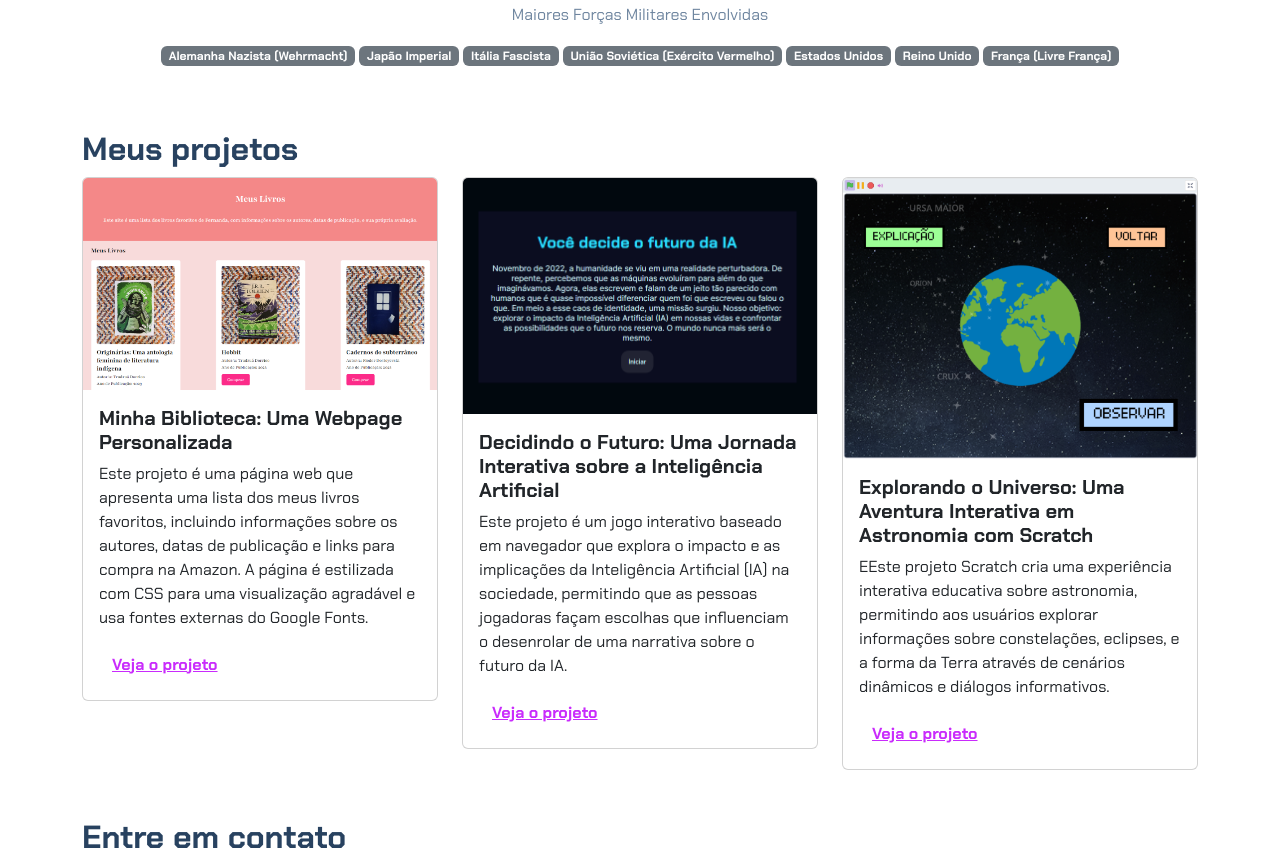
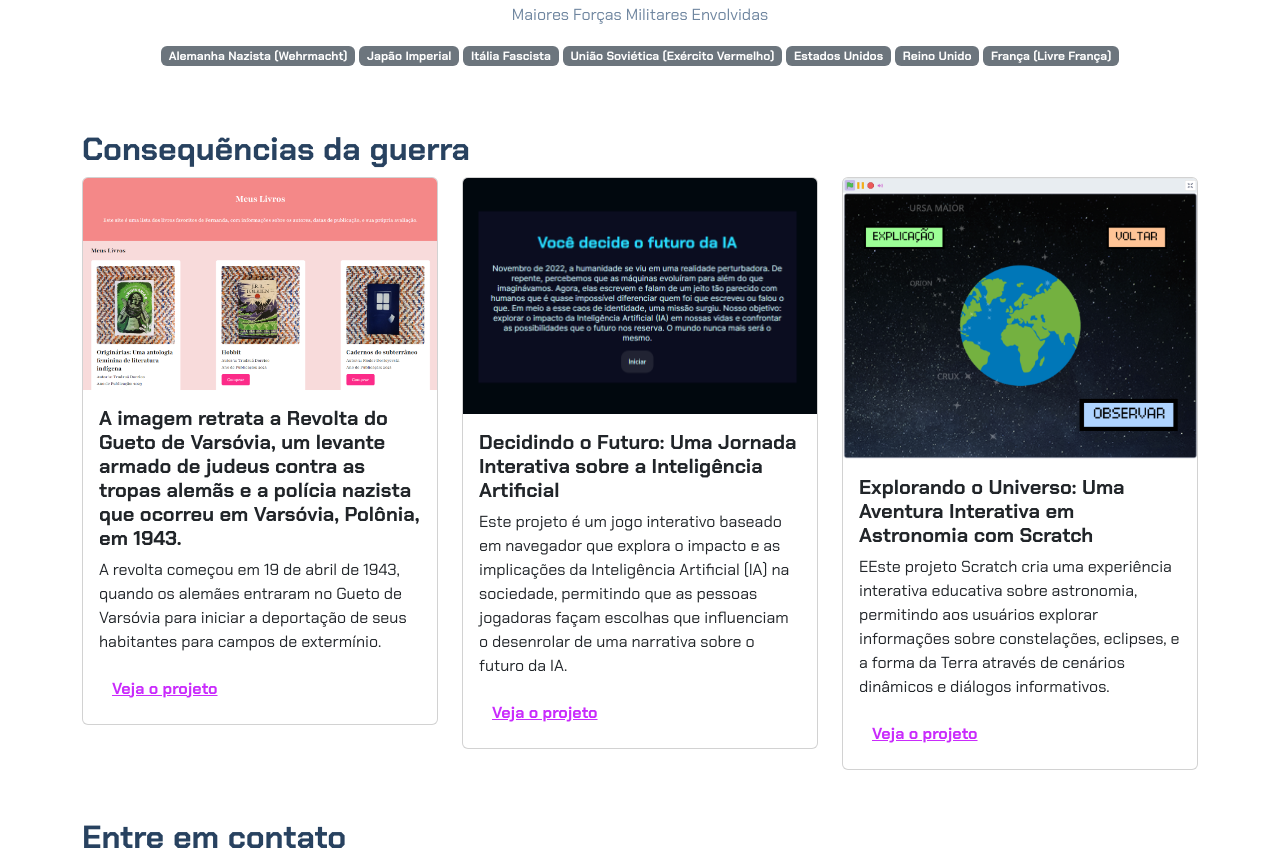
Before and after one commit to silvaz323/Projeto-Portifolio-2B-Julio, a plain HTML site: page index.html in a window 1280 px wide. Shown: the part 337-1191 px from the top of the page. Drawn offline with nearby package versions, Linux system fonts and the light colour scheme.

Commit message:
Update index.html

```diff
--- a/index.html
+++ b/index.html
@@ -31,18 +31,15 @@
         </div>
     </header>
     <main class="container mt-5">
-        <h2>Meus projetos</h2>
+        <h2>Consequẽncias da guerra</h2>
         <div class="row">
             <!-- Projeto 1 -->
             <div class="col-md-4">
                 <div class="card">
                     <img src="img/projeto-1.png" class="card-img-top" alt="Imagem do projeto de biblioteca virtual">
                     <div class="card-body">
-                        <h5 class="card-title">Minha Biblioteca: Uma Webpage Personalizada</h5>
-                        <p class="card-text">Este projeto é uma página web que apresenta uma lista dos meus livros
-                            favoritos, incluindo informações sobre os autores, datas de publicação e links para compra
-                            na Amazon. A página é estilizada com CSS para uma visualização agradável e usa fontes
-                            externas do Google Fonts.
+                        <h5 class="card-title">A imagem retrata a Revolta do Gueto de Varsóvia, um levante armado de judeus contra as tropas alemãs e a polícia nazista que ocorreu em Varsóvia, Polônia, em 1943. </h5>
+                        <p class="card-text">A revolta começou em 19 de abril de 1943, quando os alemães entraram no Gueto de Varsóvia para iniciar a deportação de seus habitantes para campos de extermínio.
                         </p>
                         <button type="button" class="btn btn-link" data-bs-toggle="modal" data-bs-target="#modal1">Veja
                             o projeto</button>
```
